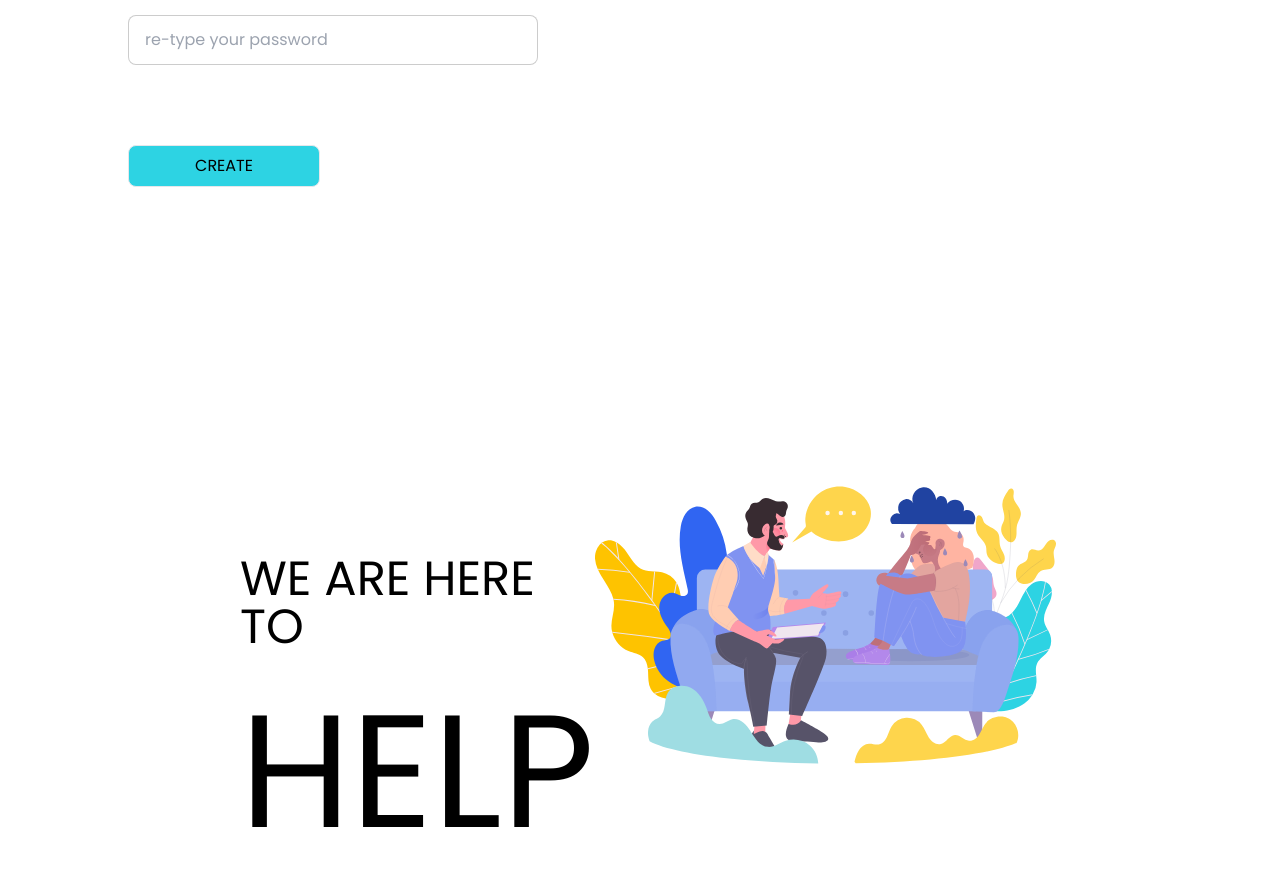
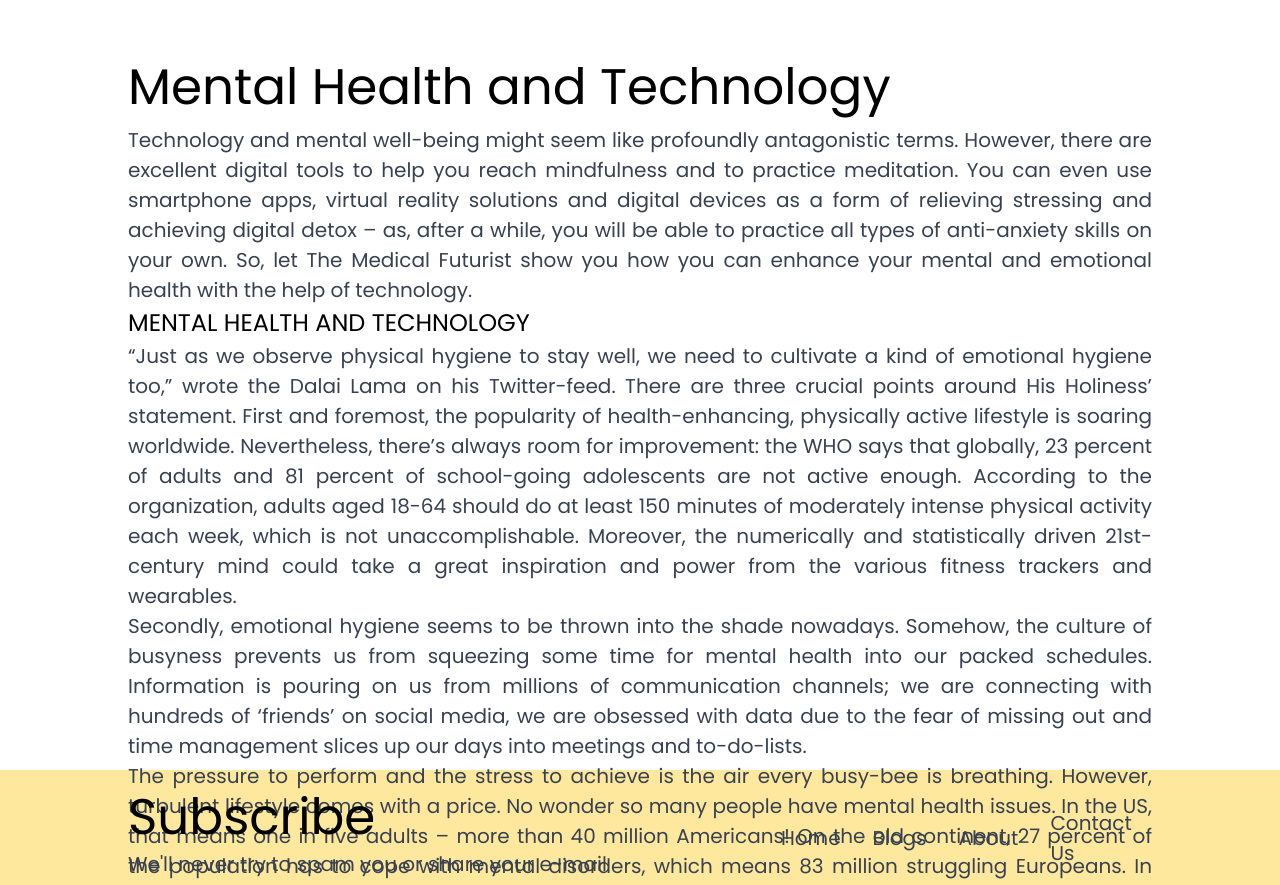
Before and after one commit to AllanSaleh/capstone-project-online-healing, a React (Create React App) app: page / in a window 1280 px wide. Shown: the part 750-1635 px from the top of the page. Built offline with nearby package versions, Linux system fonts and the light colour scheme.

Commit message:
Made the BlogPage folder and the BlogBody

```diff
--- a/src/App.js
+++ b/src/App.js
@@ -1,12 +1,8 @@
 import React, { useEffect } from 'react';
 import { useTranslation } from 'react-i18next';
-import CreateAccount from './Components/CreateAccount/CreateAccount';
 import './styles/main.css';
-import Description from './Components/Description/Description';
-import LandingPage from './Components/landing page/landingpage';
-import NavBar from './Components/NavBar/NavBar';
-import Footer from './Components/Footer/Footer';
-import AddNewCard from './Components/AddNewCard/AddNewCard';
+
+import BlogPage from './Components/Blogs/BlogPage';
 
 function App() {
   // This controls the direction of the page for RTL languages
@@ -15,17 +11,7 @@ function App() {
     document.dir = i18n.dir();
   }, [i18n, i18n.language]);
 
-  return (
-    <div>
-      <CreateAccount />
-      <NavBar />
-      <LandingPage />
-      <Description />
-      <AddNewCard />
-      <div className="text-center bg-blue-dark h-section w-full px-sides">Other Sections!</div>
-      <Footer />
-    </div>
-  );
+  return <BlogPage />;
 }
 
 export default App;
--- /dev/null
+++ b/src/Components/Blogs/BlogBody.js
@@ -0,0 +1,45 @@
+import React from 'react';
+
+export default function BlogBody() {
+  return (
+    <div className="flex flex-col justify-evenly h-section px-sides">
+      <div className="text-title">Mental Health and Technology</div>
+      <div className="text-paragraph text-gray-700 text-justify">
+        Technology and mental well-being might seem like profoundly antagonistic terms. However,
+        there are excellent digital tools to help you reach mindfulness and to practice meditation.
+        You can even use smartphone apps, virtual reality solutions and digital devices as a form of
+        relieving stressing and achieving digital detox – as, after a while, you will be able to
+        practice all types of anti-anxiety skills on your own. So, let The Medical Futurist show you
+        how you can enhance your mental and emotional health with the help of technology.
+      </div>
+      <div className="text-subtitle">MENTAL HEALTH AND TECHNOLOGY</div>
+      <div className="text-paragraph text-gray-700 text-justify">
+        “Just as we observe physical hygiene to stay well, we need to cultivate a kind of emotional
+        hygiene too,” wrote the Dalai Lama on his Twitter-feed. There are three crucial points
+        around His Holiness’ statement. First and foremost, the popularity of health-enhancing,
+        physically active lifestyle is soaring worldwide. Nevertheless, there’s always room for
+        improvement: the WHO says that globally, 23 percent of adults and 81 percent of school-going
+        adolescents are not active enough. According to the organization, adults aged 18-64 should
+        do at least 150 minutes of moderately intense physical activity each week, which is not
+        unaccomplishable. Moreover, the numerically and statistically driven 21st-century mind could
+        take a great inspiration and power from the various fitness trackers and wearables.
+      </div>
+      <div className="text-paragraph text-gray-700 text-justify">
+        Secondly, emotional hygiene seems to be thrown into the shade nowadays. Somehow, the culture
+        of busyness prevents us from squeezing some time for mental health into our packed
+        schedules. Information is pouring on us from millions of communication channels; we are
+        connecting with hundreds of ‘friends’ on social media, we are obsessed with data due to the
+        fear of missing out and time management slices up our days into meetings and to-do-lists.
+      </div>
+      <div className="text-paragraph text-gray-700 text-justify">
+        The pressure to perform and the stress to achieve is the air every busy-bee is breathing.
+        However, turbulent lifestyle comes with a price. No wonder so many people have mental health
+        issues. In the US, that means one in five adults – more than 40 million Americans! On the
+        old continent, 27 percent of the population has to cope with mental disorders, which means
+        83 million struggling Europeans. In Asia, the prevalence of depression is 20 percent in
+        Thailand, 19.9 percent in Taiwan, 19.4 percent in Korea, 17.5 in Malaysia and 16.5 percent
+        in China.
+      </div>
+    </div>
+  );
+}
--- /dev/null
+++ b/src/Components/Blogs/BlogImage.js
@@ -0,0 +1,9 @@
+import React from 'react';
+
+export default function BlogImage({ image }) {
+  return (
+    <div className="flex flex-col justify-evenly h-firstsection px-sides pt-navbar">
+      <img className="w-full" src={image} alt="Blog" />
+    </div>
+  );
+}
--- /dev/null
+++ b/src/Components/Blogs/BlogPage.js
@@ -0,0 +1,17 @@
+import React from 'react';
+import NavBar from '../NavBar/NavBar';
+import Footer from '../Footer/Footer';
+import BlogBody from './BlogBody';
+import BlogImage from './BlogImage';
+import BlogImg from './BlogImg.svg';
+
+export default function BlogPage() {
+  return (
+    <div>
+      <NavBar />
+      <BlogImage image={BlogImg} />
+      <BlogBody />
+      <Footer />
+    </div>
+  );
+}
```
Also changed, not shown: src/Components/Blogs/BlogImg.svg (added), src/styles/main.css.
